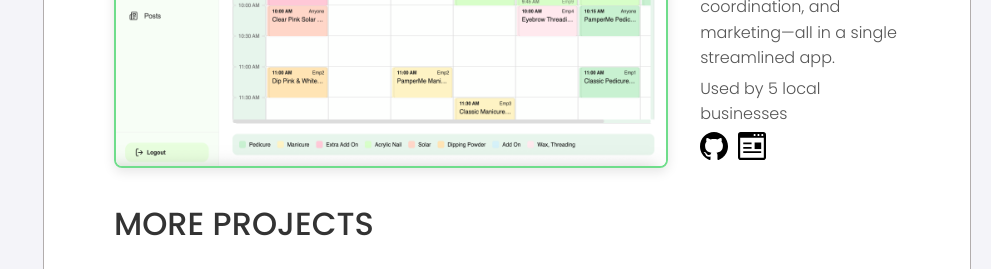
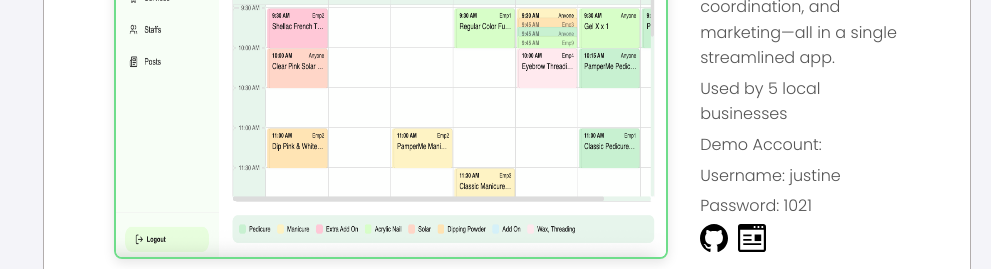
Before and after one commit to duyquangbui99/potfrolio-ui, a React (Create React App) app: page / in a window 1280 px wide. Shown: the part 3400-3669 px from the top of the page, without its empty margins (289-1280 px from the left). Built offline with nearby package versions, Linux system fonts and the light colour scheme.

Commit message:
add demo account for booking app

```diff
--- a/src/components/BookingProject.jsx
+++ b/src/components/BookingProject.jsx
@@ -19,6 +19,9 @@ function BookingProject() {
                         Empowered salon managers with a centralized tool for appointments, staff coordination, and marketing—all in a single streamlined app.
                     </p>
                     <p>Used by 5 local businesses</p>
+                    <p>Demo Account:</p>
+                    <p>Username: justine</p>
+                    <p>Password: 1021</p>
                     <div className='icon-container'>
                         <a
                             href="https://github.com/duyquangbui99/spa-dashboard-ui"
```
